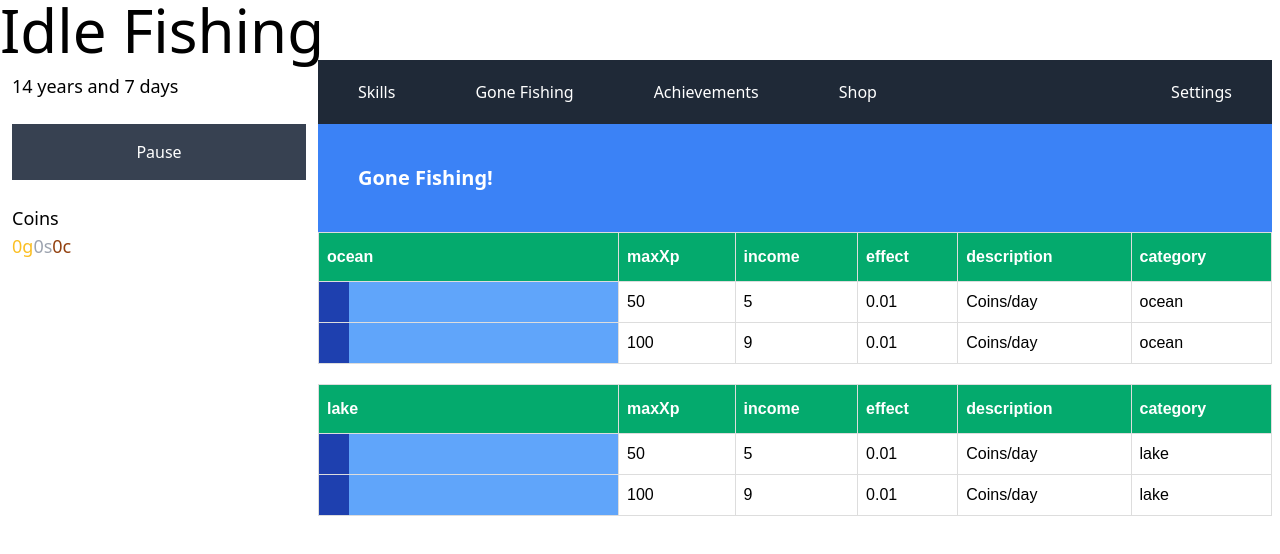
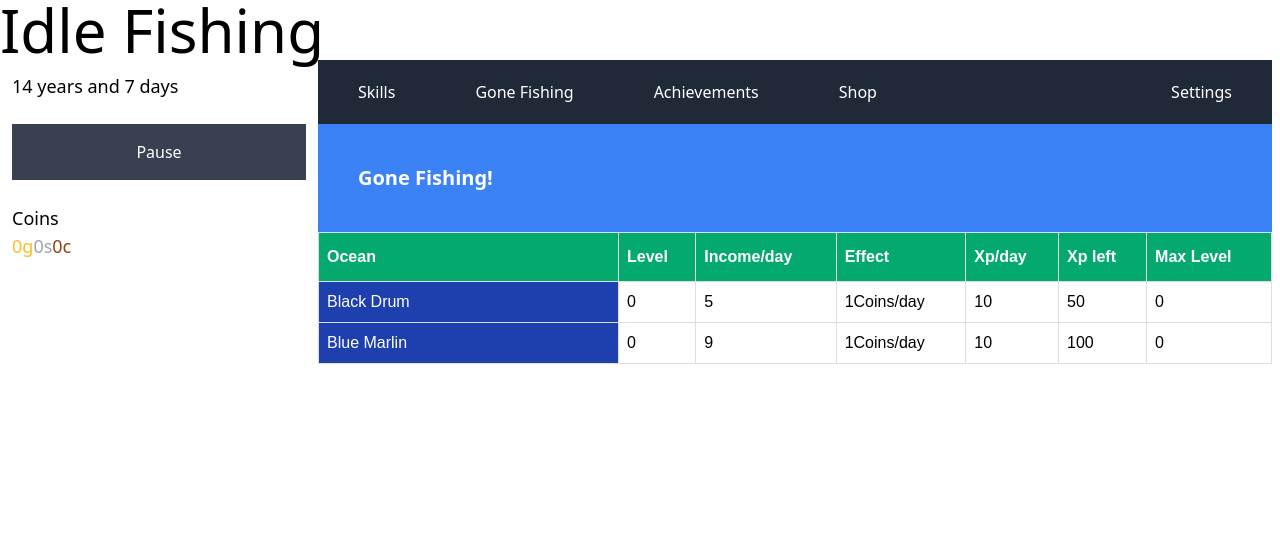
Before and after one commit to Landon345/Idle-Fishing, a Svelte app: page / in a window 1280 px wide. Both pictures are taken after a click on the button "Gone Fishing". Shown: the top 554 px of the page. Built offline with nearby package versions, Linux system fonts and the light colour scheme.

Commit message:
Refactor with svelte stores, gone fishing table

```diff
--- a/package.json
+++ b/package.json
@@ -22,7 +22,7 @@
     "svelte-check": "^2.0.0",
     "svelte-preprocess": "^4.0.0",
     "tslib": "^2.0.0",
-    "typescript": "^4.0.0"
+    "typescript": "^4.4.2"
   },
   "dependencies": {
     "@rollup/plugin-alias": "^3.1.5",
--- a/src/App.svelte
+++ b/src/App.svelte
@@ -6,45 +6,64 @@
   import Skills from "src/tabs/Skills.svelte";
   import Settings from "src/tabs/Settings.svelte";
 
-	import {calculatedAge, createData, loadGameData, saveGameData, update, togglePause} from "./functions";
-	import {boatBaseData, fishBaseData, GameData, itemBaseData, skillBaseData, updateSpeed} from "./gameData";
-	import {onMount } from "svelte";
-
+  import {
+    calculatedAge,
+    createData,
+    loadGameData,
+    saveGameData,
+  } from "./functions";
+  import {
+    boatBaseData,
+    fishBaseData,
+    GameData,
+    itemBaseData,
+    skillBaseData,
+    updateSpeed,
+    togglePause,
+    update,
+  } from "./gameData";
+  import { onMount } from "svelte";
 
   type Tab = "goneFishing" | "skills" | "shop" | "achievements" | "settings";
   let selectedTab: Tab = "skills";
-	let gameData: GameDataType = GameData;
 
+  let data_value: GameDataType;
 
-	onMount(() => {
-	})
+  GameData.subscribe((data) => {
+    data_value = data;
+  });
 
   const updateGame = () => {
-		gameData = GameData;
-		if(!gameData.paused){
-			update()
-		}
-	}
-	const masterInterval: number = window.setInterval(updateGame, 1000 / updateSpeed)
-	const saveInterval: number = window.setInterval(saveGameData, 3000)
+    update(data_value.paused);
+  };
+  const masterInterval: number = window.setInterval(
+    updateGame,
+    1000 / updateSpeed
+  );
+  const saveInterval: number = window.setInterval(
+    () => saveGameData(data_value),
+    3000
+  );
 
   const selectTab = (selected: Tab) => {
     selectedTab = selected;
-	}
+  };
 
-	createData(gameData.fishingData, fishBaseData)
-	createData(gameData.skillsData, skillBaseData)
-	createData(gameData.itemData, itemBaseData)
-	createData(gameData.boatData, boatBaseData)
+  createData(data_value.fishingData, fishBaseData);
+  createData(data_value.skillsData, skillBaseData);
+  createData(data_value.itemData, itemBaseData);
+  createData(data_value.boatData, boatBaseData);
 
   loadGameData();
 
+  GameData.update((data) => {
+    return { ...data, currentlyFishing: data.fishingData.get("blackdrum") };
+  });
+  // GameData.currentlyFishing = GameData.fishingData.get("blackdrum");
+  // GameData.currentSkill = GameData.skillsData.get("Concentration");
+  // GameData.currentMisc = [];
 
-	GameData.currentlyFishing = GameData.fishingData.get("blackdrum");
-	GameData.currentSkill = GameData.skillsData.get("Concentration");
-	GameData.currentMisc = [];
-
-	GameData.requirements = new Map();
+  // GameData.requirements = new Map();
 </script>
 
 <main>
@@ -52,10 +71,13 @@
   <div class="flex flex-row">
     <div class="flex flex-col w-1/4">
       <div class="m-3 flex">
-				<p class="text-lg">{calculatedAge(gameData.day)}</p>
+        <p class="text-lg">{calculatedAge(data_value.day)}</p>
       </div>
       <div class="m-3 flex flex-col">
-				<button class="px-9 py-4 bg-gray-700 hover:bg-gray-800 text-white" on:click={togglePause}>{gameData.paused ? "Play" : "Pause"}</button>
+        <button
+          class="px-9 py-4 bg-gray-700 hover:bg-gray-800 text-white"
+          on:click={togglePause}>{data_value.paused ? "Play" : "Pause"}</button
+        >
       </div>
       <div class="m-3 flex flex-col">
         <p class="text-lg">Coins</p>
@@ -65,38 +87,41 @@
           <p class="text-lg text-yellow-800">{0}c</p>
         </span>
       </div>
-
     </div>
 
     <div class="flex flex-col mr-2 w-3/4 overflow-x-auto">
-
       <div class="flex flex-row bg-gray-800 text-white justify-between">
         <div class="flex flex-row">
-					<button class="btn" on:click={() => selectTab("skills")}>Skills</button>
-					<button class="btn" on:click={() => selectTab("goneFishing")}>Gone Fishing</button>
-					<button class="btn" on:click={() => selectTab("achievements")}>Achievements</button>
+          <button class="btn" on:click={() => selectTab("skills")}
+            >Skills</button
+          >
+          <button class="btn" on:click={() => selectTab("goneFishing")}
+            >Gone Fishing</button
+          >
+          <button class="btn" on:click={() => selectTab("achievements")}
+            >Achievements</button
+          >
           <button class="btn" on:click={() => selectTab("shop")}>Shop</button>
         </div>
-				<button class="btn" on:click={() => selectTab("settings")}>Settings</button>
+        <button class="btn" on:click={() => selectTab("settings")}
+          >Settings</button
+        >
       </div>
 
       <div class="flex flex-col">
         {#if selectedTab == "skills"}
-					<Skills gameData={{...gameData}} currentSkill={gameData.skillsData.get("Concentration")}/>
+          <Skills />
         {:else if selectedTab == "goneFishing"}
-					<GoneFishing gameData={{...gameData}}/>
-				{:else if selectedTab == "achievements"}
-					<Achievements gameData={{...gameData}}/>
+          <GoneFishing />
+          <!-- {:else if selectedTab == "achievements"}
+					<Achievements/>
 				{:else if selectedTab == "shop"}
-					<Shop gameData={{...gameData}}/>
+					<Shop />
 				{:else}
-					<Settings gameData={{...gameData}}/>
+					<Settings /> -->
         {/if}
       </div>
-
     </div>
-
-
   </div>
 </main>
 
@@ -106,19 +131,14 @@
   @tailwind utilities;
 
   .btn {
-		@apply hover:bg-gray-900 py-5 px-10
+    @apply hover:bg-gray-900 py-5 px-10;
   }
 
-	/* tr:nth-child(even){background-color: #f2f2f2;}
-	tr:nth-child(odd){background-color: #eee;} */
-
-	tr:hover {background-color: #ddd;}
-
-    tr{
-        border-bottom: 1px solid #ddd
+  tr {
+    border-bottom: 1px solid #ddd;
   }
-	td{
+  td {
     border: 1px solid #ddd;
-        padding: 8px;;
+    padding: 8px;
   }
 </style>
--- a/src/classes.ts
+++ b/src/classes.ts
@@ -1,5 +1,6 @@
+import type { GameDataType } from "src/Entities";
 import { daysToYears } from "./functions";
-import { GameData, itemCategories } from "./gameData";
+import { GameData, getGameData, itemCategories } from "./gameData";
 
 export class Task {
   baseData: {
@@ -74,12 +75,12 @@ export class Fishing extends Task {
     this.incomeMultipliers = incomeMultipliers;
   }
 
-  getLevelMultiplier() {
+  get levelMultiplier() {
     let levelMultiplier = 1 + Math.log10(this.level + 1);
     return levelMultiplier;
   }
 
-  getIncome() {
+  get income() {
     // return applyMultipliers(this.baseData.income, this.incomeMultipliers);
     return this.baseData.income;
   }
@@ -118,7 +119,7 @@ export class Item {
   }
 
   getEffect() {
-    if (!GameData.currentMisc.includes(this)) return 1;
+    if (!getGameData().currentMisc.includes(this)) return 1;
     let effect = this.baseData.effect;
     return effect;
   }
@@ -179,7 +180,8 @@ export class FishingRequirement extends Requirement {
   }
   getCondition(requirement) {
     return (
-      GameData.skillsData[requirement.fishing].level >= requirement.requirement
+      getGameData().skillsData[requirement.fishing].level >=
+      requirement.requirement
     );
   }
 }
@@ -192,7 +194,8 @@ export class SkillRequirement extends Requirement {
   }
   getCondition(requirement) {
     return (
-      GameData.skillsData[requirement.skill].level >= requirement.requirement
+      getGameData().skillsData[requirement.skill].level >=
+      requirement.requirement
     );
   }
 }
@@ -205,7 +208,7 @@ export class CoinRequirement extends Requirement {
   }
 
   getCondition(requirement) {
-    return GameData.coins >= requirement.requirement;
+    return getGameData().coins >= requirement.requirement;
   }
 }
 
@@ -217,7 +220,7 @@ export class AgeRequirement extends Requirement {
   }
 
   getCondition(requirement) {
-    return daysToYears(GameData.day) >= requirement.requirement;
+    return daysToYears(getGameData().day) >= requirement.requirement;
   }
 }
 export class BoatRequirement extends Requirement {
@@ -228,7 +231,7 @@ export class BoatRequirement extends Requirement {
   }
 
   getCondition(requirement) {
-    return GameData.boatData >= requirement.requirement;
+    return getGameData().boatData >= requirement.requirement;
   }
 }
 
@@ -240,6 +243,6 @@ export class EvilRequirement extends Requirement {
   }
 
   getCondition(requirement) {
-    return GameData.evil >= requirement.requirement;
+    return getGameData().evil >= requirement.requirement;
   }
 }
--- a/src/components/ProgressTable.svelte
+++ b/src/components/ProgressTable.svelte
@@ -1,58 +1,36 @@
 <script lang="ts">
-    import App from "src/App.svelte";
-import type { Skill } from "src/classes";
-    import TableBar from "src/components/ProgressTableBar.svelte";
-    import type {Bases, GameDataType} from "src/Entities";
-import Achievements from "src/tabs/Achievements.svelte";
-
-    export let gameData: GameDataType;
-    export let currentSkill: Skill;
-    export let tableInfo: Bases[] = [];
-    export let firstHeader: string;
+  export let headers: string[] = ["Unknown"];
 
   // headers I need:
   // ["Fundamentals", "Level", "Effect", "Xp/day", "Xp left", "Max Level"]
   // ["Ocean", "Level", "Income/day", "Effect", "Xp/day", "Xp left", "Max Level"]
-
-    const grabHeaders = (): string[] => {
-        return tableInfo.length == 0 ? [] : Object.keys(tableInfo[0]);
-    }
 </script>
 
 <table class="w-full mb-5">
   <tr class="mt-4 mb-1">
-        {#each grabHeaders() as header, idx}
-            {#if idx == 0}
-                <th>{firstHeader}</th>
-            {:else}
+    {#each headers as header, idx}
       <th>{header}</th>
-            {/if}
     {/each}
   </tr>
-    {#each tableInfo as bar}
-
-        <TableBar gameData={{...gameData}} barInfo={{...bar}} currentSkill={currentSkill}/>
-
-    {/each}
+  <slot />
 </table>
 
 <style>
-
-    th{
+  th {
     border: 1px solid #ddd;
     padding: 12px 8px;
     text-align: left;
-        background-color: #04AA6D;
+    background-color: #04aa6d;
     color: white;
   }
 
-    tr{
+  tr {
     margin-bottom: 15px;
     width: 100%;
-        border-bottom: 1px solid #ddd
+    border-bottom: 1px solid #ddd;
   }
 
-    table{
+  table {
     font-family: Arial, Helvetica, sans-serif;
     border-collapse: collapse;
     width: 100%;
--- a/src/components/ProgressTableBar.svelte
+++ b/src/components/ProgressTableBar.svelte
@@ -1,7 +1,7 @@
 <script lang="ts">
     import type { GameDataType } from "src/Entities";
-    import {setSkill} from "src/functions";
     import XpBar from "src/components/XpBar.svelte";
+    import {setCurrentlyFishing} from "src/gameData";
     import type { Skill } from "src/classes";
 
     export let gameData: GameDataType;
@@ -15,7 +15,7 @@
 
 </script>
 
-<tr class="cursor-pointer" class:bg-red-600="{current}" on:click={() => setSkill(barInfo.xpBar.name)}>
+<tr class="cursor-pointer" class:bg-red-600="{current}" on:click={() => setCurrentlyFishing(barInfo.xpBar.name)}>
     <XpBar name={values[0].name} width={values[0].width}/>
     {#each values as value, idx }
         {#if idx > 0}
--- a/src/functions.ts
+++ b/src/functions.ts
@@ -3,6 +3,7 @@ import type {
   BoatBaseData,
   Classes,
   FishBaseData,
+  GameDataType,
   ItemBaseData,
   SkillBaseData,
 } from "src/Entities";
@@ -34,7 +35,6 @@ import {
   updateSpeed,
 } from "./gameData";
 
-export const togglePause = () => (GameData.paused = !GameData.paused);
 export const daysToYears = (days: number) => Math.floor(days / 365);
 export const days = (day) => Math.floor(day % 365);
 
@@ -44,48 +44,6 @@ export function calculatedAge(day: number): string {
 
 export function getBaseLog(x, y) {
   return Math.log(y) / Math.log(x);
-}
-
-export function addMultipliers() {
-  GameData.fishingData.forEach((task, id) => {});
-  GameData.skillsData.forEach((skill, id) => {});
-}
-
-// export function selectCurrent(entity: Bases) {
-//   if ("income" in entity) {
-//     GameData.currentlyFishing = GameData.fishingData.get(entity.name);
-//   } else if ("maxXp" in entity) {
-//     GameData.currentSkill = GameData.skillsData.get(entity.name);
-//   } else if ("bought" in entity) {
-//     // check if able to purchase
-//     // then set bought to true
-//     let boat = GameData.boatData.get(entity.name).baseData;
-//     if (boat.price < GameData.coins) {
-//       GameData.coins -= boat.price;
-//       boat.bought = true;
-//       GameData.boatData.set(boat.name, new Boat(boat));
-//     }
-//   } else {
-//     let misc = GameData.itemData.get(entity.name);
-//     if (GameData.currentMisc.includes(misc)) {
-//       for (let i = 0; i < GameData.currentMisc.length; i++) {
-//         if (GameData.currentMisc[i] == misc) {
-//           GameData.currentMisc.splice(i, 1);
-//         }
-//       }
-//     } else {
-//       GameData.currentMisc.push(misc);
-//     }
-//   }
-// }
-
-export function setSkill(skillName: string): void {
-  GameData.currentSkill = GameData.skillsData.get(skillName);
-}
-
-export function setFishing(fishName: string): void {
-  console.log(`fishName`, fishName);
-  GameData.currentlyFishing = GameData.fishingData.get(fishName);
 }
 
 export function applySkillData(skill: Skill): any {
@@ -124,11 +82,6 @@ export function getNextEntity(data, categoryType, entityName) {
   let nextEntityName = category[nextIndex];
   let nextEntity = data[nextEntityName];
   return nextEntity;
-}
-
-export function increaseDays() {
-  let increase = applySpeed(1);
-  GameData.day += increase;
 }
 
 export function format(number) {
@@ -172,10 +125,14 @@ export function formatCoins(coins) {
 }
 
 export function replaceSaveDict(dict, saveDict) {
+  let requirements;
+  GameData.subscribe((data) => {
+    requirements = data.requirements;
+  });
   for (let key in dict) {
     if (!(key in saveDict)) {
       saveDict[key] = dict[key];
-    } else if (dict == GameData.requirements) {
+    } else if (dict == requirements) {
       if (saveDict[key].type != tempData["requirements"][key].type) {
         saveDict[key] = tempData["requirements"][key];
       }
@@ -282,9 +239,9 @@ function reviver(key, value) {
   return value;
 }
 
-export function saveGameData() {
-  if (!GameData.paused) {
-    localStorage.setItem("GameDataSave", JSON.stringify(GameData, replacer));
+export function saveGameData(data_value) {
+  if (!data_value.paused) {
+    localStorage.setItem("GameDataSave", JSON.stringify(data_value, replacer));
   }
 }
 
@@ -292,14 +249,24 @@ export function loadGameData() {
   let GameDataSave = JSON.parse(localStorage.getItem("GameDataSave"), reviver);
 
   if (GameDataSave !== null) {
-    replaceSaveDict(GameData, GameDataSave);
-    replaceSaveDict(GameData.requirements, GameDataSave.requirements);
-    replaceSavedFishing(GameData.fishingData, GameDataSave.fishingData);
-    replaceSavedSkills(GameData.skillsData, GameDataSave.skillsData);
-    GameDataSave.itemData = replaceSavedItems(
-      GameData.itemData,
-      GameDataSave.itemData
-    );
+    let data_value: GameDataType;
+    let requirements;
+    let fishingData;
+    let skillsData;
+    let itemData;
+
+    GameData.subscribe((data) => {
+      data_value = data;
+      requirements = data.requirements;
+      fishingData = data.fishingData;
+      skillsData = data.skillsData;
+      itemData = data.itemData;
+    });
+    replaceSaveDict(data_value, GameDataSave);
+    replaceSaveDict(requirements, GameDataSave.requirements);
+    replaceSavedFishing(fishingData, GameDataSave.fishingData);
+    replaceSavedSkills(skillsData, GameDataSave.skillsData);
+    GameDataSave.itemData = replaceSavedItems(itemData, GameDataSave.itemData);
 
     console.log(`GameDataSave`, GameDataSave);
 
@@ -307,10 +274,6 @@ export function loadGameData() {
   }
 }
 
-export function update() {
-  increaseDays();
-}
-
 export function resetGameData() {
   localStorage.clear();
   location.reload();
--- a/src/gameData.ts
+++ b/src/gameData.ts
@@ -5,6 +5,8 @@ import {
   CoinRequirement,
   AgeRequirement,
 } from "./classes";
+
+import { applySpeed } from "src/functions";
 
 import type {
   BoatBaseData,
@@ -14,7 +16,9 @@ import type {
   SkillBaseData,
 } from "src/Entities";
 
-export let GameData: GameDataType = {
+import { writable, Writable } from "svelte/store";
+
+export let GameData: Writable<GameDataType> = writable({
   day: 0,
   coins: 0,
   fishingData: new Map(),
@@ -32,10 +36,39 @@ export let GameData: GameDataType = {
   currentProperty: null,
   currentMisc: null,
   evil: 0,
+});
+
+export const update = (paused: boolean) => {
+  if (paused) {
+    return;
+  }
+  increaseDay();
+};
+export const getGameData = (): GameDataType => {
+  let data_value;
+  GameData.subscribe((data) => {
+    data_value = data;
+  });
+  return data_value;
+};
+export const setGameData = (savedGameData) => {
+  GameData.set(savedGameData);
 };
 
-export const setGameData = (savedGameData) => {
-  GameData = savedGameData;
+export const increaseDay = () => {
+  GameData.update((data: GameDataType) => {
+    return { ...data, day: data.day + applySpeed(1) };
+  });
+};
+export const togglePause = () => {
+  GameData.update((data: GameDataType) => {
+    return { ...data, paused: !data.paused };
+  });
+};
+export const setCurrentlyFishing = (fishingKey: string) => {
+  GameData.update((data) => {
+    return { ...data, currentlyFishing: data.fishingData.get(fishingKey) };
+  });
 };
 
 export let tempData = {
@@ -171,8 +204,8 @@ export const itemBaseData: Map<string, ItemBaseData> = new Map([
 ]);
 
 export const fishCategories = {
-  ocean: ["blackDrum", "blueMarlin"],
-  lake: ["sunFish", "waleye"],
+  ocean: ["Black Drum", "Blue Marlin"],
+  lake: ["Sun Fish", "Waleye"],
 };
 
 export const skillCategories = {
@@ -185,8 +218,8 @@ export const units = ["", "k", "M", "B", "T", "q", "Q", "Sx", "Sp", "Oc"];
 
 export const jobTabButton = document.getElementById("jobTabButton");
 
-tempData["requirements"] = {};
-for (let key in GameData.requirements) {
-  var requirement = GameData.requirements[key];
-  tempData["requirements"][key] = requirement;
-}
+// tempData["requirements"] = {};
+// for (let key in GameData.requirements) {
+//   var requirement = GameData.requirements[key];
+//   tempData["requirements"][key] = requirement;
+// }
--- a/src/tabs/GoneFishing.svelte
+++ b/src/tabs/GoneFishing.svelte
@@ -1,31 +1,84 @@
 <script lang="ts">
-    import type {GameDataType} from "src/Entities";
-    import ProgressTable from "src/components/ProgressTable.svelte";
-    import type { Boat, Fishing, Item, Skill } from "src/classes";
-    import type { FishBaseData } from "src/Entities";
-    export let gameData: GameDataType;
+  import type { GameDataType } from "src/Entities";
+  import ProgressTable from "src/components/ProgressTable.svelte";
+  import TableBar from "src/components/ProgressTableBar.svelte";
+  import type { Fishing } from "src/classes";
+  import type { FishBaseData } from "src/Entities";
+  import { GameData, setCurrentlyFishing } from "src/gameData";
+  import XpBar from "src/components/XpBar.svelte";
 
+  let data_value: GameDataType;
 
-    const makeTableInfo = (fishingData: Map<string, Fishing>) => {
-        let table: FishBaseData[] = [];
-        fishingData.forEach((fishData, id) => {
-            let baseData = fishData.baseData;
-            table.push(baseData)
-        })
-        return table;
-    }
+  GameData.subscribe((data) => {
+    data_value = data;
+  });
 
-    let tableInfo = makeTableInfo(gameData.fishingData)
-    let tableInfo1 = tableInfo.filter(data => data.category == "ocean");
-    let tableInfo2 = tableInfo.filter(data => data.category == "lake")
-    let tableInfo3 = tableInfo.filter(data => data.category == "river")
+  let selected: string = data_value.currentlyFishing?.name || "Black Drum";
+  let commonHeaders: string[] = [
+    "Level",
+    "Income/day",
+    "Effect",
+    "Xp/day",
+    "Xp left",
+    "Max Level",
+  ];
+  let oceanHeaders: string[] = ["Ocean", ...commonHeaders];
+  let lakeHeaders: string[] = ["Lake", ...commonHeaders];
+  let riverHeaders: string[] = ["River", ...commonHeaders];
 
+  let blackDrumValues: any[] = [];
+  let blueMarlinValues: any[] = [];
+
+  const setCurrent = (name: string) => {
+    setCurrentlyFishing(name);
+    console.log(`selected`, selected);
+    selected = name;
+  };
+
+  const getValues = (name: string): any[] => {
+    // ["Level", "Income/day", "Effect", "Xp/day", "Xp left", "Max Level"]
+    const fish: Fishing = data_value.fishingData.get(name);
+
+    return [
+      fish.level,
+      fish.income,
+      fish.levelMultiplier + fish.baseData.description,
+      fish.xpGain,
+      fish.xpLeft,
+      fish.maxLevel,
+    ];
+  };
+
+  const findWidth = (name: string): number => {
+    const fish: Fishing = data_value.fishingData.get(name);
+    return (fish.xpLeft / fish.maxXp) * 100;
+  };
 </script>
 
 <div class="bg-gray-white w-full h-full">
-    <p class="p-10 bg-blue-500 text-white text-xl font-bold w-full">Gone Fishing!</p>
-    <ProgressTable gameData={{...gameData}} tableInfo={tableInfo1} firstHeader="ocean"/>
-    <ProgressTable gameData={{...gameData}} tableInfo={tableInfo2} firstHeader="lake"/>
-    <ProgressTable gameData={{...gameData}} tableInfo={tableInfo3} firstHeader="river"/>
-
+  <p class="p-10 bg-blue-500 text-white text-xl font-bold w-full">
+    Gone Fishing!
+  </p>
+  <ProgressTable headers={oceanHeaders}>
+    <tr
+      class="cursor-pointer"
+      class:bg-blue-200={selected === "Black Drum"}
+      on:click={() => setCurrent("Black Drum")}
+    >
+      <XpBar name={"Black Drum"} width={findWidth("Black Drum")} />
+      {#each getValues("Black Drum") as value, idx}
+        <td>{value}</td>
+      {/each}
+    </tr>
+    <tr
+      class="cursor-pointer"
+      class:bg-blue-200={selected === "Blue Marlin"}
+      on:click={() => setCurrent("Blue Marlin")}
+    >
+      <XpBar name={"Blue Marlin"} width={findWidth("Blue Marlin")} />
+      {#each getValues("Blue Marlin") as value}
+        <td>{value}</td>
+      {/each}
+    </tr>
+  </ProgressTable>
 </div>
--- a/src/tabs/Skills.svelte
+++ b/src/tabs/Skills.svelte
@@ -1,29 +1,21 @@
 <script lang="ts">
-    import type {GameDataType, SkillBaseData} from "src/Entities";
-    import ProgressTable from "src/components/ProgressTable.svelte";
-    import {applySkillData, capitalize} from "src/functions";
-    import type { Skill } from "src/classes";
-    import { skillCategories } from "src/gameData";
+  import type { GameDataType } from "src/Entities";
+  // export let currentSkill: Skill;
 
-    export let gameData: GameDataType;
-    export let currentSkill: Skill;
+  // const makeTableInfo = (skillData: Map<string, Skill>) => {
+  //     let table: any[] = [];
+  //     skillData.forEach((skill: Skill, id) => {
+  //         let rowObj = applySkillData(skill);
+  //         table.push(rowObj)
+  //     })
+  //     return table;
+  // }
 
-    const makeTableInfo = (skillData: Map<string, Skill>) => {
-        let table: any[] = [];
-        skillData.forEach((skill: Skill, id) => {
-            let rowObj = applySkillData(skill);
-            table.push(rowObj)
-        })
-        return table;
-    }
-
-    const tableInfo = makeTableInfo(gameData.skillsData)
-    const tableInfo1 = tableInfo.filter(data => skillCategories.fundamentals.some((element) => element == capitalize(data.xpBar.name)));
-
+  // const tableInfo = makeTableInfo(gameData.skillsData)
+  // const tableInfo1 = tableInfo.filter(data => skillCategories.fundamentals.some((element) => element == capitalize(data.xpBar.name)));
 </script>
 
 <div class="bg-gray-white w-full h-full">
-    <p class="p-10 bg-green-500 text-white text-xl font-bold w-full">Skills!</p>
-    <ProgressTable gameData={{...gameData}} tableInfo={tableInfo1} firstHeader="Fundamentals" currentSkill={currentSkill}/>
-
+  <p class="p-10 bg-green-500 text-white text-xl font-bold w-full">Skills!</p>
+  <!-- <ProgressTable gameData={{...gameData}} tableInfo={tableInfo1} firstHeader="Fundamentals" currentSkill={currentSkill}/> -->
 </div>
```
Also changed, not shown: rollup.config.js (+2 -6 lines), 1 other file (tests, documents, lock files or other folders). Lines whose indentation alone changed are shown as unchanged.
